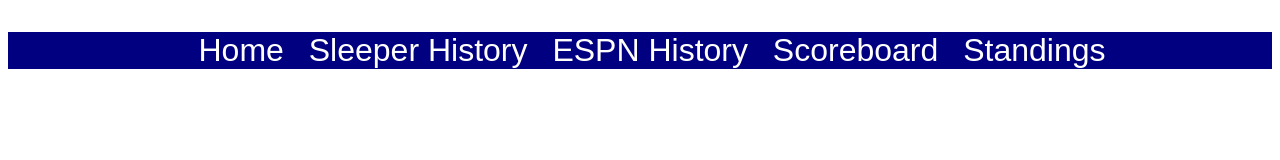
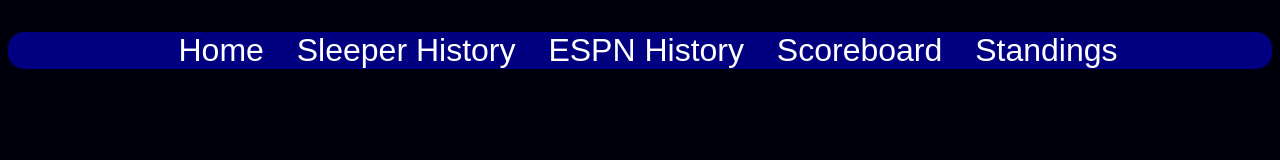
Before and after one commit to TripleZOP/KS_Fantasy, a plain HTML site: page index.html in a window 1280 px wide. Drawn offline with Linux system fonts and the light colour scheme.

Commit message:
stylized nav bar and background

```diff
--- a/styles.css
+++ b/styles.css
@@ -1,8 +1,11 @@
+body {
+    background-color: #00000d;
+}
 nav {
     font-size: 2rem;
     background-color: navy;
     font-family: Arial, Helvetica, sans-serif;
-
+    border-radius: 1rem;
 }
 nav ul {
     list-style: none;
@@ -10,7 +13,7 @@ nav ul {
 }
 nav li {
     display: inline-block;
-    margin-right: 1rem;
+    margin-right: 1.5rem;
 }
 nav a {
     color: white;
```
